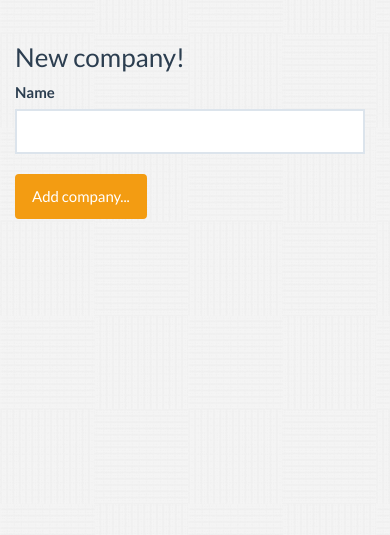
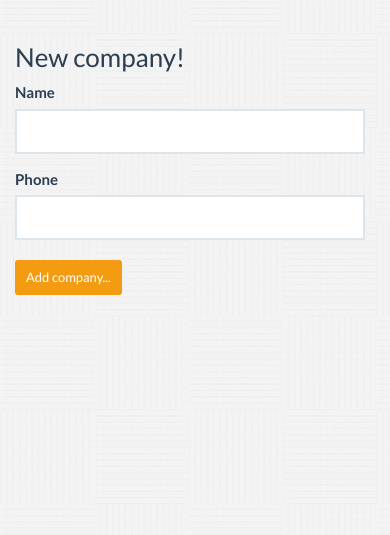
Before and after one commit to xupisco/logd.me, a Django app: template templates/companies.html in a window 390 px wide. Shown: the part 60-595 px from the top of the page. Run offline with Django 3.2, Linux system fonts and the light colour scheme; the template is opened without the code that fills it, so the values that code supplies are empty; some libraries are stand-ins or nearby versions.

Commit message:
added phone to companies

```diff
--- a/apps/companies/admin.py
+++ b/apps/companies/admin.py
@@ -1,10 +1,16 @@
 from django.contrib import admin
+from django.utils.translation import gettext_lazy as _
 
 from .models import Company
 
 
 class CompanyAdmin(admin.ModelAdmin):
+    list_display = ('name', 'phone', 'owner_name', )
     prepopulated_fields = {'slug': ('name',)}
+
+    def owner_name(self, obj):
+        return obj.owner.get_full_name()
+    owner_name.short_description = _('owner')
 
 
 admin.site.register(Company, CompanyAdmin)
--- a/apps/companies/models.py
+++ b/apps/companies/models.py
@@ -10,6 +10,7 @@ class Company(models.Model):
     owner = models.ForeignKey(User)
     name = models.CharField(_('name'), max_length=128)
     slug = models.CharField(_('slug'), max_length=255, blank=False)
+    phone = models.CharField(_('phone'), max_length=32, blank=True)
     domain = models.URLField(_('domain'), blank=True)
 
     created_on = models.DateTimeField(_('created on'), auto_now_add=True)
--- a/apps/companies/serializers.py
+++ b/apps/companies/serializers.py
@@ -18,4 +18,4 @@ class CompanySerializer(serializers.ModelSerializer):
 
     class Meta:
         model = Company
-        fields = ('id', 'name', 'domain', 'people', )
+        fields = ('id', 'name', 'phone', 'domain', 'people', )
--- a/apps/core/views.py
+++ b/apps/core/views.py
@@ -133,16 +133,19 @@ def calendar(request):
 # Temp stuff
 def newcompany(request):
     ncompany_name = request.POST.get('ncompany_name')
+    ncompany_phone = request.POST.get('ncompany_phone')
     is_update = int(request.POST.get('is_update'))
 
     if not is_update:
         company = Company(
             owner=request.user,
-            name=ncompany_name)
+            name=ncompany_name,
+            phone=ncompany_phone)
     else:
         company = Company.objects.get(id=is_update)
         old_name = company.name
         company.name = ncompany_name
+        company.phone = ncompany_phone
 
         if ncompany_name != old_name:
             logs = Log.objects.filter(companies=company)
--- a/templates/companies.html
+++ b/templates/companies.html
@@ -26,6 +26,7 @@ $(function() {
 
         post_data = {
             'ncompany_name': $('#ncompany_name').val(),
+            'ncompany_phone': $('#ncompany_phone').val(),
             'is_update': $('#update_company').val(),
             'csrfmiddlewaretoken': '{{ csrf_token }}'
         }
@@ -67,6 +68,7 @@ function loadSingleCompany(ppl) {
     $.getJSON('/api/v1/companies/' + ppl + '?raw', function(res) {
 
         $("#ncompany_name").val(res.name);
+        $("#ncompany_phone").val(res.phone);
         $('#update_company').val(res.id);
         $('#form_cancel_update').removeClass('hidden');
 
@@ -128,6 +130,7 @@ function showSuccessMessage() {
         <div class="thumbnail" v-bind:id="'company_' + [[ company.id ]]">
             <h4 class="person_name" style="margin-bottom: 5px;">
                 [[ company.name ]]<br />
+                <small v-if="company.phone">[[ company.phone ]]</small><small v-if="!company.phone">---</small>
             </h4>
             <div class="company_people">
                 <ul class="list-group" style="margin-bottom: 10px; padding-bottom: 5px; position: relative; overflow-y: hidden; overflow-x: hidden;">
@@ -165,13 +168,17 @@ function showSuccessMessage() {
         <h3 id="nlog_header_text">{% trans "New company!" %}</h3>
         <form id="new_company">
             <div class="form-group">
-                <label for="nppl_name">{% trans "Name" %}</label><div class="form_error pull-right" id="error_ncompany_name"> {% trans 'Required' %}</div>
+                <label for="ncompany_name">{% trans "Name" %}</label><div class="form_error pull-right" id="error_ncompany_name"> {% trans 'Required' %}</div>
                 <input type="text" class="form-control" id="ncompany_name" >
+            </div>
+            <div class="form-group">
+                <label for="ncompany_phone">{% trans "Phone" %}</label>
+                <input type="text" class="form-control" id="ncompany_phone" >
             </div>
             <input type="hidden" id="update_company" value="0" />
             <div style="margin-top: 20px;">
-                <button type="submit" class="btn btn-warning" id="send_form">{% trans "Add company..." %}</button>
-                <button type="reset" id="form_cancel_update" class="btn btn-danger pull-right hidden">{% trans "Cancel!" %}</button>
+                <button type="submit" class="btn btn-sm btn-warning" id="send_form">{% trans "Add company..." %}</button>
+                <button type="reset" id="form_cancel_update" class="btn btn-sm btn-danger pull-right hidden">{% trans "Cancel!" %}</button>
             </div>
         </form>
     </div>
--- a/templates/people.html
+++ b/templates/people.html
@@ -290,8 +290,8 @@ function showSuccessMessage() {
             </div>
             <input type="hidden" id="update_person" value="0" />
             <div style="margin-top: 20px;">
-                <button type="submit" class="btn btn-warning" id="send_form">{% trans "Add person..." %}</button>
-                <button type="reset" id="form_cancel_update" class="btn btn-danger pull-right hidden">{% trans "Cancel!" %}</button>
+                <button type="submit" class="btn btn-sm btn-warning" id="send_form">{% trans "Add person..." %}</button>
+                <button type="reset" id="form_cancel_update" class="btn btn-sm btn-danger pull-right hidden">{% trans "Cancel!" %}</button>
             </div>
         </form>
     </div>
--- a/templates/timeline.html
+++ b/templates/timeline.html
@@ -381,7 +381,7 @@ function parseDropzones() {
                     <p v-html="hl_hashtags(log.body)"></p>
 
                     <div class="has_labels" v-show="log.companies.length || log.people.length || log.hashtags.length">
-                        <span class="label label-info" onclick="qs(this);" v-for="company in log.companies">[[ company.name ]]</span><span class="label label-success ppl_label" onclick="qs(this);" v-for="person in log.people" data-toggle="tooltip" data-placement="top" data-html="true" v-bind:title="[[ person.email ]]">[[ person.name ]]</span><span class="label label-default" onclick="qs(this);" v-for="tag in log.hashtags">#[[ tag ]]</span>
+                        <span class="label label-info company_label" onclick="qs(this);" v-for="company in log.companies" data-toggle="tooltip" data-placement="top" data-html="true" v-bind:title="[[ company.phone ]]">[[ company.name ]]</span><span class="label label-success ppl_label" onclick="qs(this);" v-for="person in log.people" data-toggle="tooltip" data-placement="top" data-html="true" v-bind:title="[[ person.email ]]">[[ person.name ]]</span><span class="label label-default" onclick="qs(this);" v-for="tag in log.hashtags">#[[ tag ]]</span>
                     </div>
                 </div>
                 <div class="dropconfirm hidden">
@@ -578,6 +578,7 @@ vue = new Vue({
             }
             if(!parsed_tooltips) {
                 $('.ppl_label').tooltip();
+                $('.company_label').tooltip();
                 $('.helptext').tooltip({
                     placement: 'right',
                     trigger: 'hover'
```
Also changed, not shown: apps/companies/migrations/0005_company_phone.py (added).
